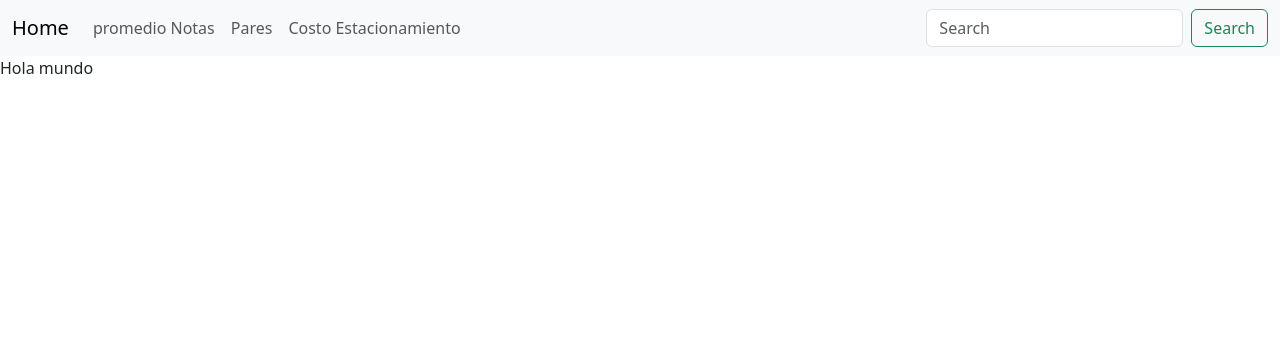
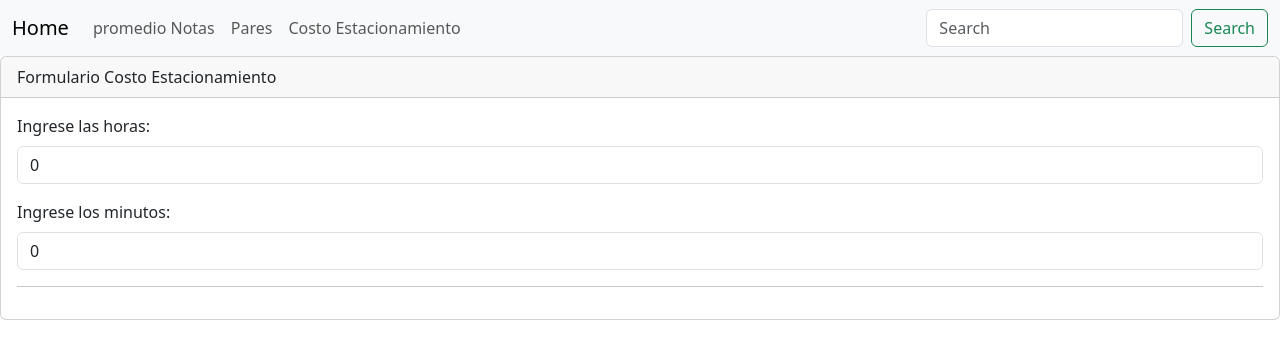
Before and after one commit to Mauricio51448/DAWI_CL3_BeLuFerMau, an Angular app: page /estacionamiento in a window 1280 px wide. Shown: the top 358 px of the page. Built offline with nearby package versions, Linux system fonts and the light colour scheme.

Commit message:
añadido formulario principal

```diff
--- a/src/app/form-precioxhoras-estacionamiento/form-precioxhoras-estacionamiento.component.html
+++ b/src/app/form-precioxhoras-estacionamiento/form-precioxhoras-estacionamiento.component.html
@@ -1 +1,21 @@
-<p>Hola mundo</p>
+<div class="card">
+    <div class="card-header">
+      Formulario Costo Estacionamiento
+    </div>
+    <div class="card-body">
+        <div class="mb-3">
+            <label for="txtHoras" class="form-label">Ingrese las horas:</label>
+            <input type="number" class="form-control"
+            [(ngModel)]="horas"
+            id="txtHoras" placeholder="Ingrese las horas">
+        </div>
+        <div class="mb-3">
+            <label for="txtMinutos" class="form-label">Ingrese los minutos:</label>
+            <input type="number" class="form-control"
+            [(ngModel)]="minutos"
+            id="txtMinutos" placeholder="Ingrese los minutos">
+        </div>
+        <hr />
+
+    </div>
+</div>
```
